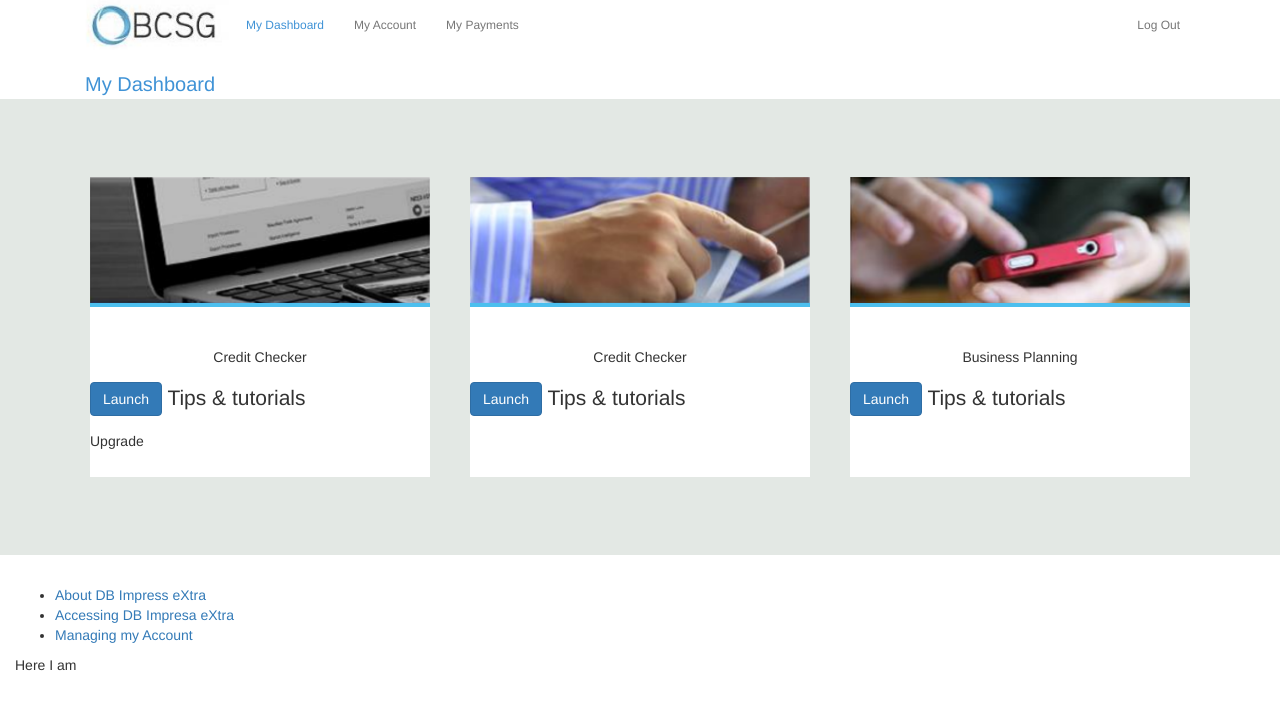
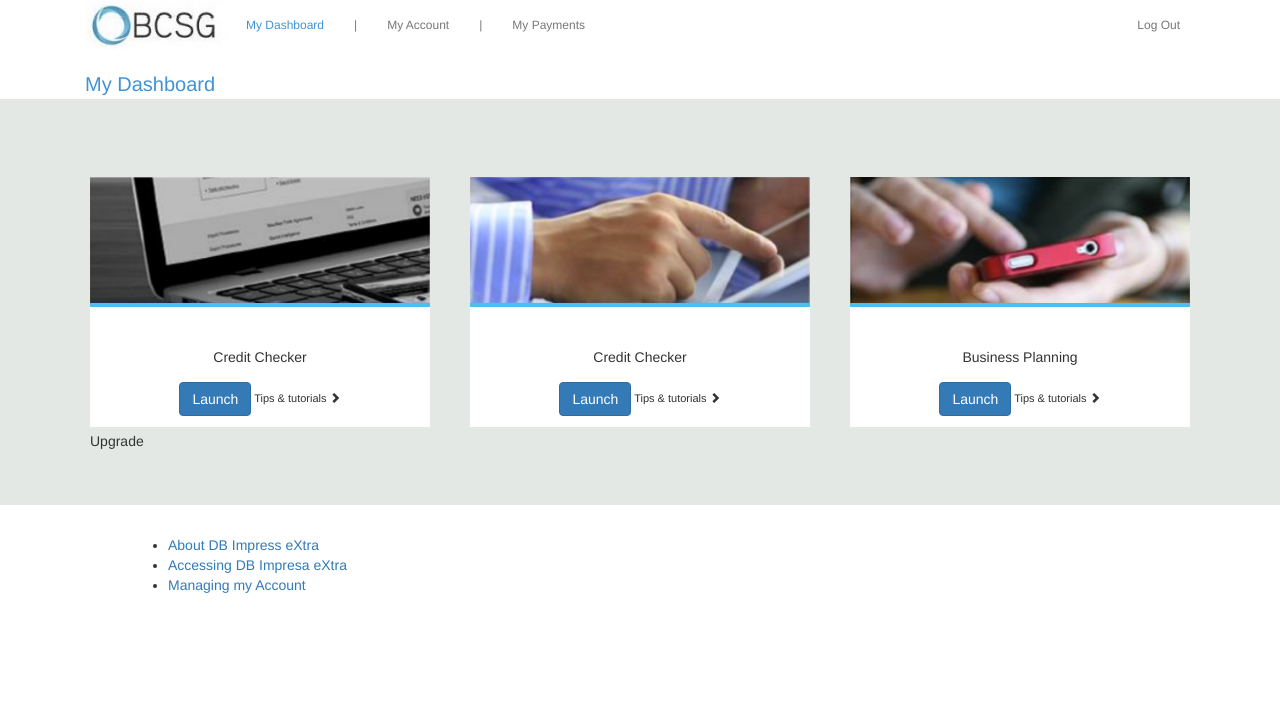
Before and after one commit to ashcode09/dashboard, a website: page index.html in a window 1280 px wide. Drawn offline with nearby package versions, Linux system fonts and the light colour scheme; some packages are replaced by stand-ins of ours.

Commit message:
have general layout of page now - need to style bottom part of the page and tweak the rest, check responsiveness, etc...

```diff
--- a/index.html
+++ b/index.html
@@ -10,7 +10,7 @@
     <script src="js/app.js"></script>
     <script src="js/dashController.js"></script>
   </head>
-  <body ng-app="Dashboard">
+  <body ng-app="Dashboard" ng-controller="dashController">
     <div class="container">
       <nav class="navbar navbar-default">
         <div class="container-fluid">
@@ -20,7 +20,9 @@
           <div class="collapse navbar-collapse" id="bs-example-navbar-collapse-1">
             <ul class="nav navbar-nav">
               <li class="active-nav"><a href="/">My Dashboard</a></li>
+              <li><a>|</a></li>
               <li><a href="/">My Account</a></li>
+              <li><a>|</a></li>
               <li><a href="/">My Payments</a></li>
             </ul>
             <ul class="nav navbar-nav navbar-right">
@@ -41,9 +43,9 @@
                 <p class="launch-title">
                   Credit Checker
                 </p>
-                <p>
+                <p class="tips-tutorials">
                   <button class="btn btn-primary">Launch</button>
-                  Tips &amp; tutorials
+                  Tips &amp; tutorials <span class="glyphicon glyphicon-chevron-right"></span>
                 </p>
                 Upgrade
               </div>
@@ -55,9 +57,9 @@
                 <p class="launch-title">
                   Credit Checker
                 </p>
-                <p>
+                <p class="tips-tutorials">
                   <button class="btn btn-primary">Launch</button>
-                  Tips &amp; tutorials
+                  Tips &amp; tutorials <span class="glyphicon glyphicon-chevron-right"></span>
                 </p>
               </div>
             </td>
@@ -68,9 +70,9 @@
                 <p class="launch-title">
                   Business Planning
                 </p>
-                <p>
+                <p class="tips-tutorials">
                   <button class="btn btn-primary">Launch</button>
-                  Tips &amp; tutorials
+                  Tips &amp; tutorials <span class="glyphicon glyphicon-chevron-right"></span>
                 </p>
               </div>
             </td>
@@ -78,17 +80,16 @@
         </table>
       </div>
     </div>
-    <div class="container-fluid">
-      <div id="left-display">
+    <div class="bottom-display">
+      <div class="left-display">
         <ul>
           <li><a href="/#/about">About DB Impress eXtra</a></li>
           <li><a href="/#/accessing">Accessing DB Impresa eXtra</a></li>
           <li><a href="/#/manage-account">Managing my Account</a></li>
         </ul>
       </div>
-      <div id="right-display">
+      <div class="right-display">
         <div ng-view></div>
-        Here I am
       </div>
     </div>
 
--- a/js/dashController.js
+++ b/js/dashController.js
@@ -1,3 +1,16 @@
-dashboardApp.controller('dashController', [function () {
-
+dashboardApp.controller('dashController', ['$scope', function ($scope) {
+  $scope.exampleQuestions = [
+    "What is db Impresa eXtra?",
+    "Who can get db Impresa eXtra?",
+    "How can i create a Impresa eXtra?",
+    "How can get db Impresa eXtra?",
+    "How much does it cost for a paid account?",
+    "How can i play?",
+    "How can i subscribe to?",
+    "What is a Unique Access Code?",
+    "My Unique Access Code  doesn't work",
+    "Who should i contact if i need help?",
+    "What are the operating system requirements?",
+    "Feedback and complaints?"
+  ]
 }]);
--- a/public/css/dashboardStyle.css
+++ b/public/css/dashboardStyle.css
@@ -25,7 +25,7 @@ body {
 .launchers {
   background-color: white;
   width: 100%;
-  height: 300px;
+  height: 250px;
 }
 
 .jumbotron {
@@ -50,3 +50,23 @@ p.launch-title {
   font-size: 14px;
   text-align: center;
 }
+
+div.launchers p.tips-tutorials {
+  text-align: center;
+  font-size: 11px;
+}
+
+.bottom-display {
+  width: 100%;
+}
+
+div.left-display {
+  padding-left: 10%;
+  float: left;
+  width: 30%;
+}
+
+div.right-display {
+  float: right;
+  width: 60%;
+}
```
Also changed, not shown: views/about.html (+10 -1 lines), README.md.
